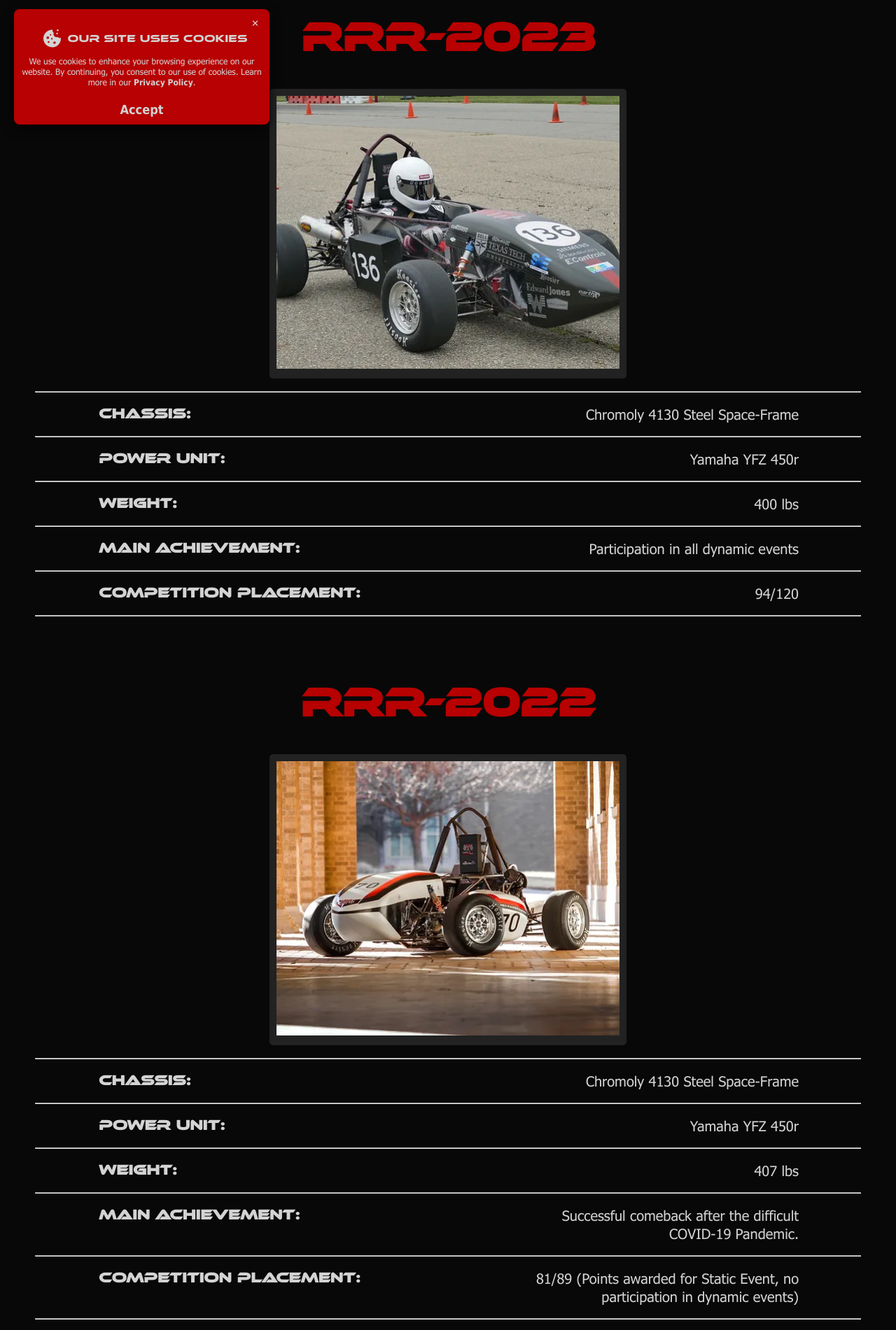
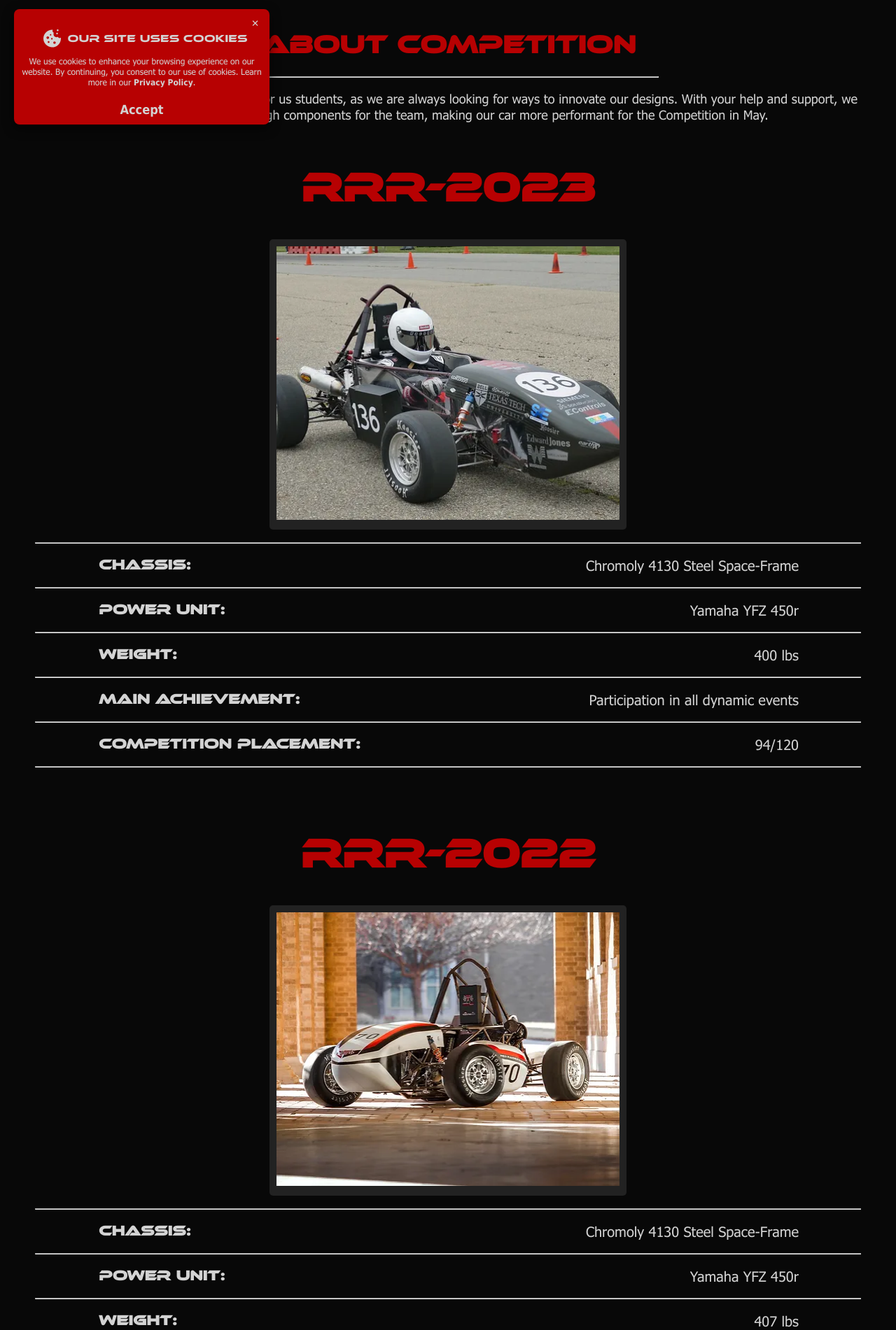
Before and after one commit to Red-Raider-Racing/Website, a Django app: page /cars/ in a window 1280 px wide. Shown: the part 602-2503 px from the top of the page at 70% size. Run offline with Django 4.2, Linux system fonts and the light colour scheme.

Commit message:
Adding changes for the faq and cars

```diff
--- a/RRRApp/static/css/style.css
+++ b/RRRApp/static/css/style.css
@@ -724,22 +724,18 @@ p{
     max-height: 100%;
 }
 
-.thankyou,.howSponsor{
+.thankyou,.howSponsor, .competition{
     margin: auto;
     text-align: center;
     padding: 20px;
     max-width: 1200px;
 }
 
-.thankyou h1{
+.thankyou h1, .competition h1{
     font-size: max(12px, min(7vw, 36px));
 }
 
-.thankyou p{
-    font-family: 'Tahoma';
-}
-
-.howSponsor p{
+.thankyou p, .howSponsor p, .competition p{
     font-family: 'Tahoma';
 }
 
--- a/RRRApp/templates/cars.html
+++ b/RRRApp/templates/cars.html
@@ -18,6 +18,15 @@
     <svg class="wave waveTop" id="wave" viewBox="0 0 1440 390" version="1.1" xmlns="http://www.w3.org/2000/svg"><defs><linearGradient id="sw-gradient-0" x1="0" x2="0" y1="1" y2="0"><stop stop-color="rgba(8, 8, 8, 1)" offset="0%"></stop><stop stop-color="rgba(8, 8, 8, 1)" offset="100%"></stop></linearGradient></defs><path style="transform:translate(0, 0px); opacity:1" fill="url(#sw-gradient-0)" d="M0,117L720,234L1440,117L2160,351L2880,156L3600,234L4320,312L5040,78L5760,39L6480,234L7200,39L7920,351L8640,195L9360,78L10080,234L10800,156L11520,0L12240,0L12960,234L13680,117L14400,117L15120,0L15840,156L16560,351L17280,234L17280,390L16560,390L15840,390L15120,390L14400,390L13680,390L12960,390L12240,390L11520,390L10800,390L10080,390L9360,390L8640,390L7920,390L7200,390L6480,390L5760,390L5040,390L4320,390L3600,390L2880,390L2160,390L1440,390L720,390L0,390Z"></path></svg>
     <svg class="wave waveBottom" id="wave" viewBox="0 0 1440 390" version="1.1" xmlns="http://www.w3.org/2000/svg"><defs><linearGradient id="sw-gradient-0" x1="0" x2="0" y1="1" y2="0"><stop stop-color="rgba(8, 8, 8, 1)" offset="0%"></stop><stop stop-color="rgba(8, 8, 8, 1)" offset="100%"></stop></linearGradient></defs><path style="transform:translate(0, 0px); opacity:1" fill="url(#sw-gradient-0)" d="M0,117L720,234L1440,117L2160,351L2880,156L3600,234L4320,312L5040,78L5760,39L6480,234L7200,39L7920,351L8640,195L9360,78L10080,234L10800,156L11520,0L12240,0L12960,234L13680,117L14400,117L15120,0L15840,156L16560,351L17280,234L17280,390L16560,390L15840,390L15120,390L14400,390L13680,390L12960,390L12240,390L11520,390L10800,390L10080,390L9360,390L8640,390L7920,390L7200,390L6480,390L5760,390L5040,390L4320,390L3600,390L2880,390L2160,390L1440,390L720,390L0,390Z"></path></svg>
     <div class="body">
+        <div class="competition">
+            <h1>About Competition</h1>
+            <hr class="underline">
+            <p>Building a car every year is a challenge for us students,
+                as we are always looking for ways to innovate our designs.
+                With your help and support, we can purchase breakthrough
+                components for the team, making our car more performant
+                for the Competition in May.</p>
+        </div>
         <div class="cars">
             <div class="car">
                 <h1 class="carTitle">RRR-2023</h1>
--- a/RRRApp/templates/faq.html
+++ b/RRRApp/templates/faq.html
@@ -80,8 +80,7 @@
         <div class="question">
             <h3 class="faq">What is the Michigan trip worth?</h3>
             <div class="answer">
-                <p>Reveal potential career paths to explore, like meeting recruiters from Tesla, SpaceX, General Motors, and more!<br><br>A chance to build and increase your resumé and portfolio. This organization can power jump your career possibilities, but only through what amount of effort you decide to give.
-                </p>
+                <p>Reveal potential career paths to explore, like meeting recruiters from Tesla, SpaceX, General Motors, and more!<br><br>A chance to build and increase your resumé and portfolio. This organization can power jump your career possibilities, but only through what amount of effort you decide to give.</p>
             </div>
         </div>
     </div>
```
